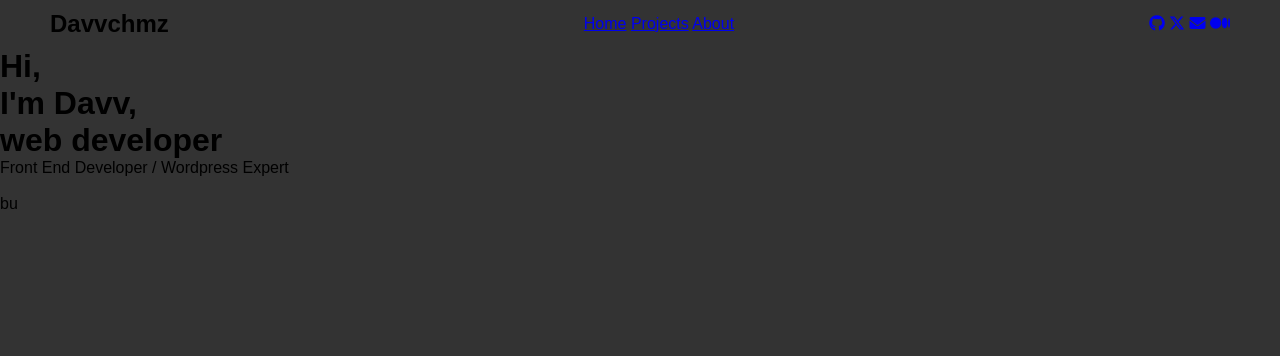
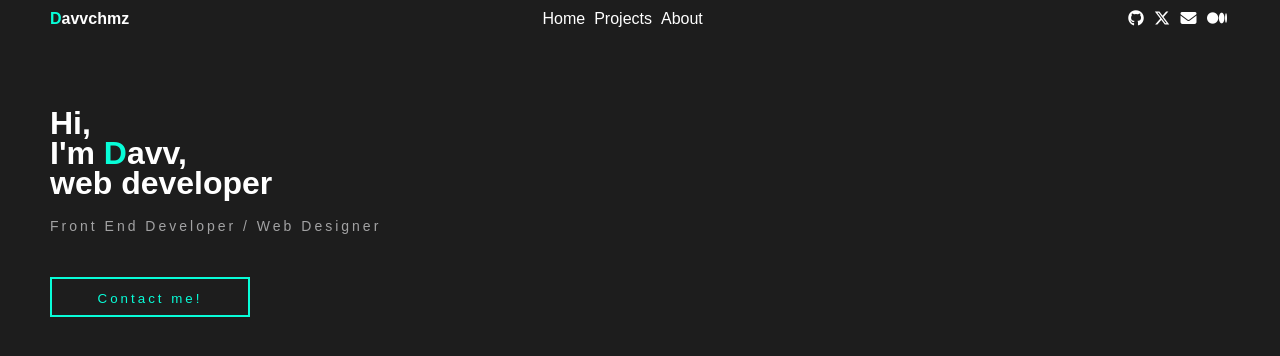
Before and after one commit to davidchmz/Davv, a plain HTML site: page index.html in a window 1280 px wide. Drawn offline with nearby package versions, Linux system fonts and the light colour scheme; a web font is replaced by a local one.

Commit message:
UI overhaul v2

```diff
--- a/index.html
+++ b/index.html
@@ -4,7 +4,7 @@
 <head>
   <meta charset="utf-8">
   <meta name="viewport" content="width=device-width">
-  <title>davv</title>
+  <title>Davv</title>
   <link href="style.css" rel="stylesheet" type="text/css" />
   <link rel="stylesheet" href="script.js">
   <link href='https://unpkg.com/boxicons@2.1.4/css/boxicons.min.css' rel='stylesheet'>
@@ -15,7 +15,7 @@
 <body>
 
 <div class="navbar">
-  <h2 class="logo">Davvchmz</h2>
+  <h2 class="logo"><span class="accent-txt-logo">D</span>avvchmz</h2>
   <div class="nav-links">
 
        <a href="#">Home</a>
@@ -25,23 +25,23 @@
   </div>
 
   <div class="nav-social-icons">
-    <ul>
       <a href="#"><i class="fa-brands fa-github"></i></a>
       <a href="#"><i class="fa-brands fa-x-twitter"></i></a>
       <a href="#"><i class="fa-solid fa-envelope"></i></a>
       <a href="#"><i class="fa-brands fa-medium"></i></a>
-     </ul>
   </div>
 
 </div>
 
 <div class="intro">
-  <h1>Hi, <br> I'm Davv,
+  <h1>Hi, <br> I'm <span class="accent-txt">D</span>avv,
      <br> web developer
   </h1>
-    <p class="gray-text">Front End Developer / Wordpress Expert</p>
+    <p class="gray-text">Front End Developer / Web Designer</p>
    <br>
-   bu
+   <button class="contact-btn">
+    Contact me!
+   </button>
 
 </div>
 
--- a/style.css
+++ b/style.css
@@ -1,3 +1,5 @@
+@import url('https://fonts.googleapis.com/css2?family=La+Belle+Aurore&display=swap');
+@import url('https://fonts.googleapis.com/css2?family=Open+Sans&display=swap');
 
 *{
   margin: 0;
@@ -7,8 +9,9 @@
 }
 
 body{
-  height: 100vh;
-  background: #333333;
+  font-family: sans-serif;
+  color: rgb(255, 255, 255);
+  background: rgb(29, 29, 29);
 }
 
 .navbar{
@@ -16,56 +19,84 @@ body{
   justify-content: space-between;
   align-items: center;
   padding: 10px 50px;
+  text-decoration: none;
+  color: white;
 }
 
-.nav-links ul {
-  list-style: none;
+.navbar .logo{
+  cursor: pointer;
+  font-size: 16px;
+  font-weight: 600;
+}
+
+.navbar .accent-txt-logo{
+  color: #08fdd8;
+}
+
+.nav-links {
+  display: flex;
   padding: 0;
 }
 
-.nav-links li {
-  display: flex;
-  display: inline-block; /* or use display: block; if you want them stacked */
-  margin-right: 20px;    /* Adjust the value as per your preference for spacing */
+.nav-links a{
+  color: white;
+  text-decoration: none;
+  padding-right: 9px;
 }
 
-/* Optional: To remove margin from the last li element */
-.nav-links li:last-child {
-  margin-right: 0;
+.nav-links a:hover{
+  color: #08fdd8;
 }
 
-
-.navbar .nav-links ul li a{
-  text-decoration: none;
-  color: #fff;
-  font-size: 16px;
-  margin-right: 25px;
-  transition: color 0.3s ease;
+.nav-social-icons a{
+  color: white;
+  padding: 3px;
 }
 
-.navbar h2{
-  cursor: pointer;
+.nav-social-icons a:hover{
+  color: #08fdd8;
 }
 
-.nav li{
-  display: inline;
+/* navbar ends here */
+
+.intro{
+  padding-left: 50px;
+  margin-top: 70px;
 }
 
-.navbar ul li{
-  list-style: none;
+.intro .accent-txt{
+  color: #08fdd8;
 }
 
-.navbar ul li a{
-  text-decoration: none;
-  color: #fff;
-  font-size: 16px;
+.intro h1{
+  line-height: 30px;
 }
 
-.navbar ul li:hover a{
-
+.intro .gray-text{
+  margin-top: 20px;
+  color: #a2a2a3;
+  letter-spacing: 3px;
+  font-size: 14px;
 }
 
-.nav-social-icons ul li{
-  width: 25px;
-  height: 25px;
+.contact-btn{
+  text-decoration: none;
+  border: ;
+  background: none;
+  border-color: #08fdd8;
+  border-style: double;
+  width: 100%;
+  max-width: 200px;
+  height: 40px;
+  display: block;
+  line-height: 40px;
+  letter-spacing: 3px;
+  text-align: center;
+  color: #08fdd8;
+  margin-top: 25px;
 }
+
+.contact-btn:hover{
+  background-color: #08fdd8;
+  color: black;
+}
```
